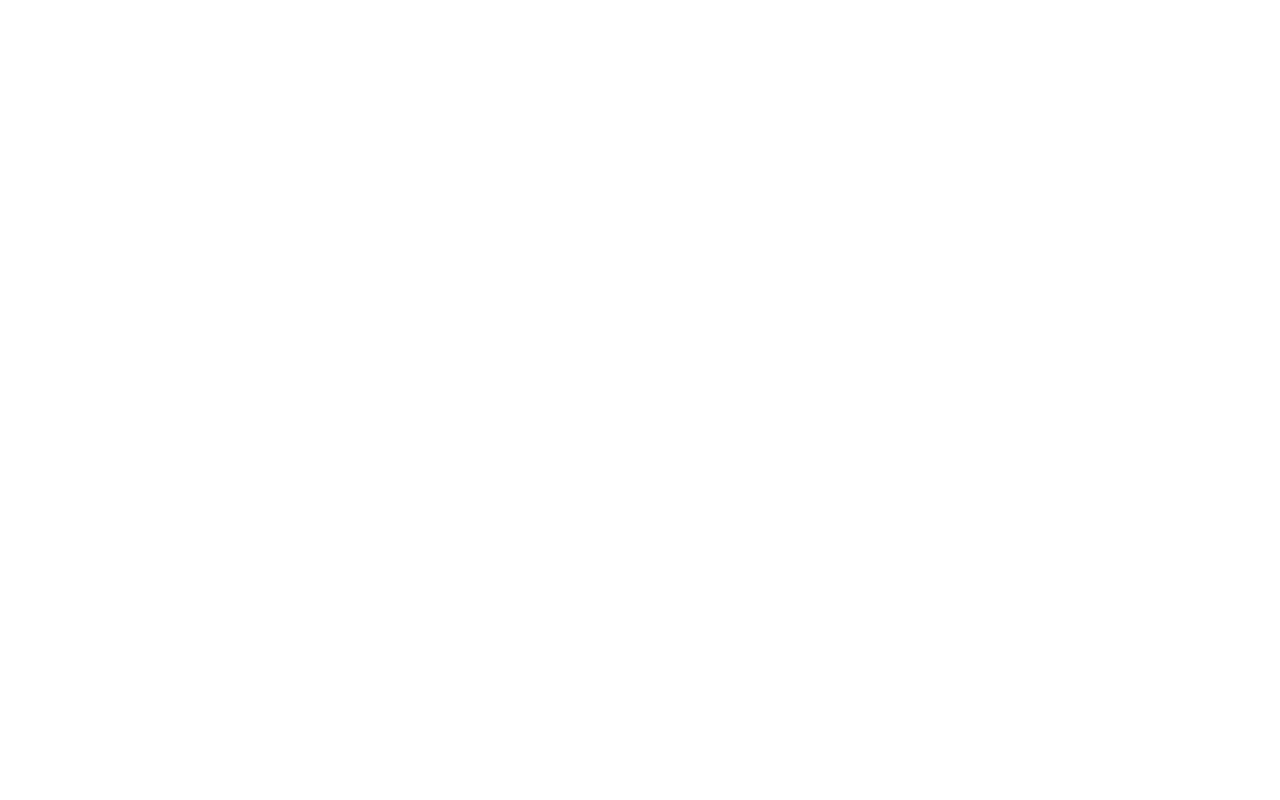
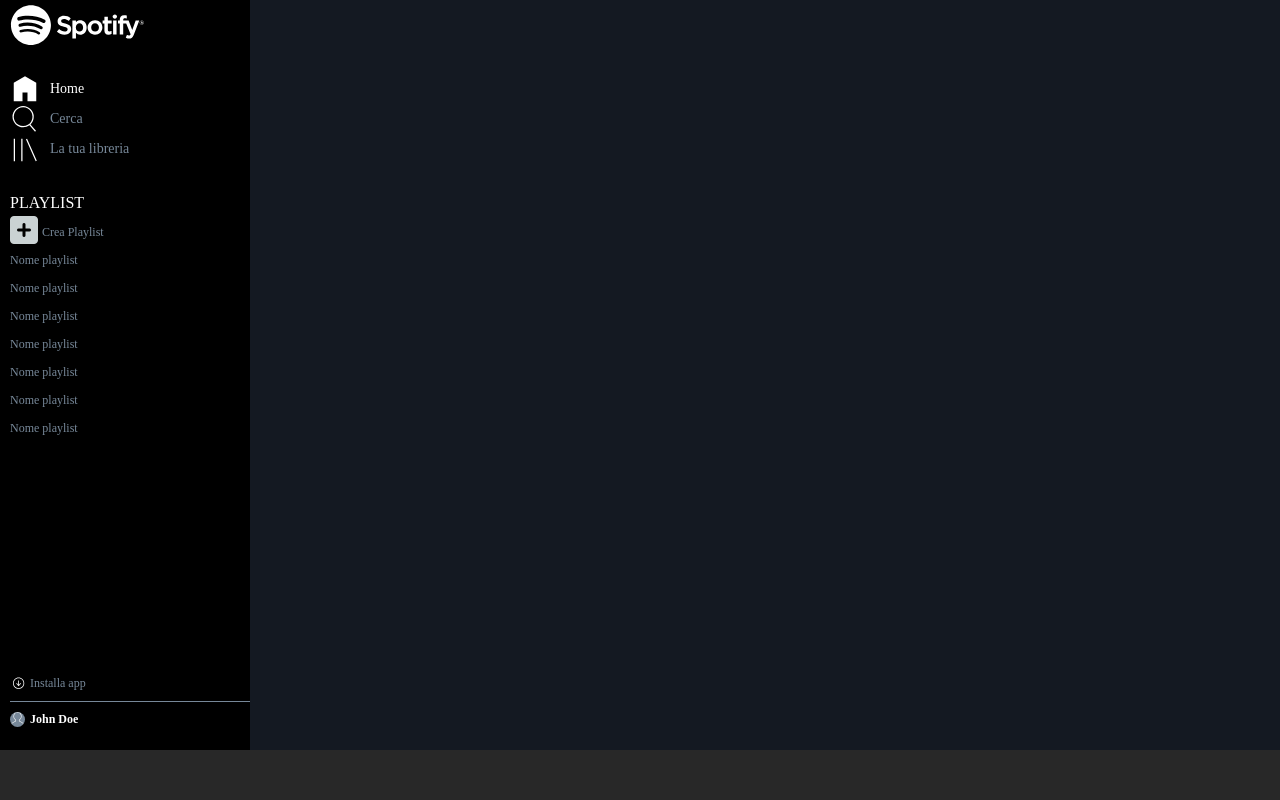
Before and after one commit to tabishfaisal/html-css-spotifyweb, a plain HTML site: page index.html in a window 1280 px wide. Drawn offline with Linux system fonts and the light colour scheme.

Commit message:
added versione

```diff
--- a/index.html
+++ b/index.html
@@ -11,7 +11,70 @@
 <link href="https://fonts.googleapis.com/css2?family=Open+Sans:ital,wght@0,300..800;1,300..800&display=swap" rel="stylesheet">
 </head>
 <body>
-
-
+    <div class="layout-body">
+        <div class="layout-main">
+            <div class="side-navbar">
+                <div class="sidebar-logo">
+                    <img class="logo-img" src="./spotify-imgs/img/logo.svg" alt="logo">
+                </div>
+                <div class="sidebar-home">
+                    <img class="home-img" src="./spotify-imgs/img/home.svg">
+                    <nav class="home-text">Home</nav>
+                </div>
+                <div class="sidebar-cerca">
+                    <img class="cerca-img" src="./spotify-imgs/img/search.svg">
+                    <nav class="cerca-text">Cerca</nav>
+                </div>
+                <div class="sidebar-library">
+                    <img class="library-img" src="./spotify-imgs/img/libreria.svg">
+                    <nav class="library-text">La tua libreria</nav>
+                </div>
+                <!--playist section-->
+                <div class="sidebar-playlist">
+                    <ul class="name-playlist">
+                        <li>
+                            <h class="playlist-text">PLAYLIST</h>
+                        </li>
+                        <li>
+                            <i class="fa-sharp fa-solid fa-square-plus fa-2xl" style="color: #cad2d3;"></i>
+                            <span class="play-text">Crea Playlist</span>
+                        </li>
+                        <li>
+                            <span class="play-text">Nome playlist</span>
+                        </li>
+                        <li>
+                            <span class="play-text">Nome playlist</span>
+                        </li>
+                        <li>
+                            <span class="play-text">Nome playlist</span>
+                        </li>
+                        <li>
+                            <span class="play-text">Nome playlist</span>
+                        </li>
+                        <li>
+                            <span class="play-text">Nome playlist</span>
+                        </li>
+                        <li>
+                            <span class="play-text">Nome playlist</span>
+                        </li>
+                        <li>
+                            <span class="play-text">Nome playlist</span>
+                        </li>
+                    </ul>
+                    <div class="download">
+                        <img class="download-img" src="./spotify-imgs/img/download.svg">
+                        <span class="download-app">Installa app</span>
+                    </div>
+                    <hr/>
+                    <div class="download-2">
+                        <img class="profile-pic" src="./spotify-imgs/img/profile.svg">
+                        <span class="profile-name"><strong>John Doe</strong></span>
+                    </div>
+                </div>
+            </div>
+            <div class="content"></div>
+        </div>
+        <div class="layout-player"></div>
+    </div>
 </body>
 </html>
--- a/style.css
+++ b/style.css
@@ -4,9 +4,156 @@
     color: currentColor;
     text-decoration: none;
 }
-img{
-    width: 100%;
-}
 ul.ol{
     list-style: none;
 }
+/*--resetting Css--*/
+/*--starting spotify application--*/
+
+.layout-body{
+    height: 100vh;
+    display: flex;
+    flex-direction: column;
+}
+.layout-main{
+    flex-grow: 1;
+    display: flex;
+}
+.side-navbar{
+    width: 250px;
+    background-color:#000000;
+}
+.content{
+    background-color: #141922;
+    flex-grow: 1;
+}
+.layout-player{
+    min-height: 50px;
+    background-color:#282828;
+}
+.logo-img{
+    height: 50px;
+    width: 135px;
+    padding-bottom: 20px;
+    padding-left: 10px;
+}
+.home-img{
+    height: 30px;
+    width: 50px;
+}
+.home-text{
+    font-size: 14px;
+    color: white;
+}
+.sidebar-home{
+    display: flex;
+    align-items: center;
+}
+.cerca-img{
+    height: 30px;
+    width: 50px;
+}
+.cerca-text{
+    font-size: 14px;
+    color: lightslategray;
+}
+.sidebar-cerca{
+    display: flex;
+    align-items: center;
+}
+.library-img{
+    height: 30px;
+    width: 50px;
+}
+.library-text{
+    font-size: 14px;
+    color: lightslategray;
+}
+.sidebar-library{
+    display: flex;
+    align-items: center;
+    margin-bottom: 30px;
+}
+/*--playlist section--*/
+.playlist-text{
+    font-size: 16px;
+    color: white;
+}
+.fa-sharp{
+    font-size: 18px;
+}
+.play-text{
+    font-size: 12px;
+    color: lightslategray;
+}
+.sidebar-playlist{
+    padding-left: 10px;
+}
+.name-playlist{
+    display: flex;
+    flex-direction: column;
+    gap: 10px;
+}
+.download-img{
+    height: 15px;
+    width: 15px;
+    margin-right: 5px;
+}
+.download-app{
+    font-size: 12px;
+    color: lightslategray;
+}
+.download{
+    margin-top: 100%;
+    display: flex;
+    align-items: center;
+}
+.profile-pic{
+    color: lightslategray;
+    height: 15px;
+    width: 15px;
+    background-color: lightslategray;
+    border-radius: 10px;
+    margin-right: 5px;
+}
+.profile-name{
+    font-size: 12px;
+    color: white;
+}
+.download-2{
+    display: flex;
+    align-items: center;
+}
+hr{
+    border: none;
+    border-bottom: 1px solid lightslategray;
+    margin: 10px 0;
+}
+@media (max-width:450px) {
+    .logo-img{
+     display: none;
+     display: url(./spotify-imgs/img/logo-small.svg);
+    }
+    .home-text{
+        display: none;
+    }
+    .cerca-text{
+        display: none;
+    }
+    .library-text{
+        display: none;
+    }
+    .name-playlist{
+        display: none;
+    }
+    .download-app{
+        display: none;
+    }
+    .profile-name{
+        display: none;
+    }
+    .download-img{
+        margin-top: 100%;
+    }
+
+}
```
